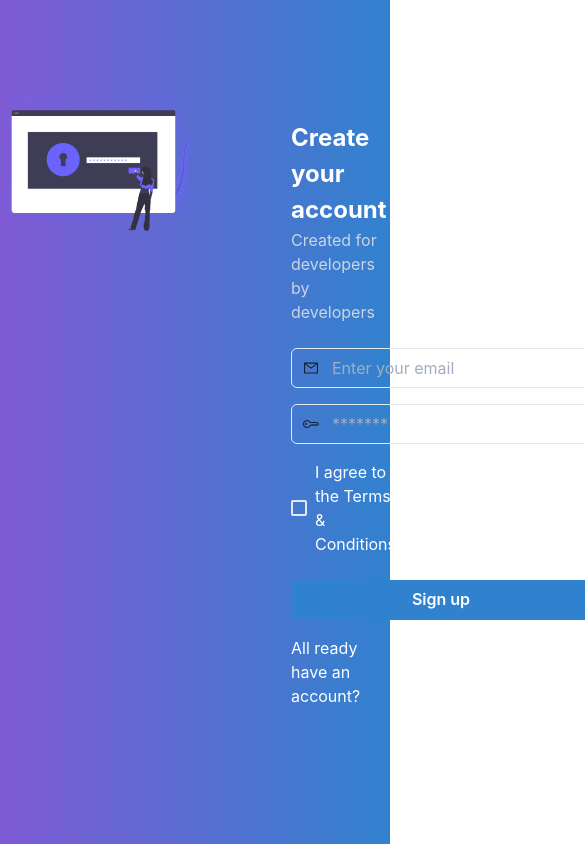
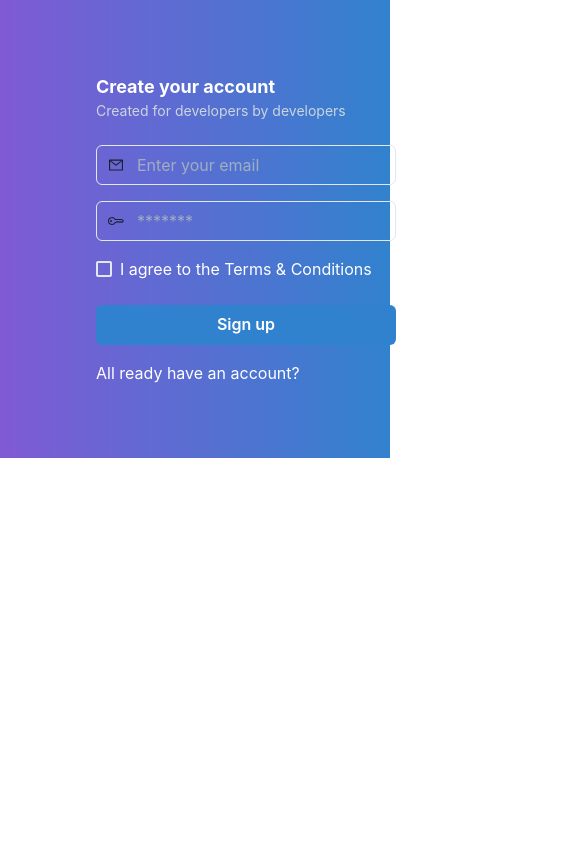
Before and after one commit to vectorCodes/nextjsauthentication, a Next.js app: page /signup in a window 390 px wide. Shown: the whole page, 585 px wide, since content can reach past the window. Built offline with nearby package versions, Linux system fonts and the light colour scheme; no server answers.

Commit message:
signup responsive

```diff
--- a/pages/signup.js
+++ b/pages/signup.js
@@ -47,18 +47,25 @@ function Signup() {
   };
 
   return (
-    <Box bgGradient={"linear(to-l, blue.500,purple.500)"} h="100vh" py={24}>
+    <Box
+      bgGradient={"linear(to-l, blue.500,purple.500)"}
+      py={{ base: "73px", lg: "140px" }}
+    >
       <Box m="0 auto" maxW={"5xl"}>
-        <SimpleGrid columns={2}>
-          <Box>
+        <SimpleGrid columns={{ base: 1, lg: 2 }}>
+          <Box d={{ base: "none", lg: "flex" }}>
             <Image src="/assest/register.svg" alt="register" />
           </Box>
           <Box>
-            <Box ml={24} mt={6}>
-              <Text textColor={"white"} fontWeight={"bold"} fontSize={"2xl"}>
+            <Box ml={24} mt={{ base: 0, lg: 6 }}>
+              <Text
+                textColor={"white"}
+                fontWeight={"bold"}
+                fontSize={{ base: "lg", lg: "2xl" }}
+              >
                 Create your account
               </Text>
-              <Text textColor={"gray.300"}>
+              <Text textColor={"gray.300"} fontSize={{ base: "sm" }}>
                 Created for developers by developers
               </Text>
               <Stack spacing={4} mt={6} w="300px">
```
